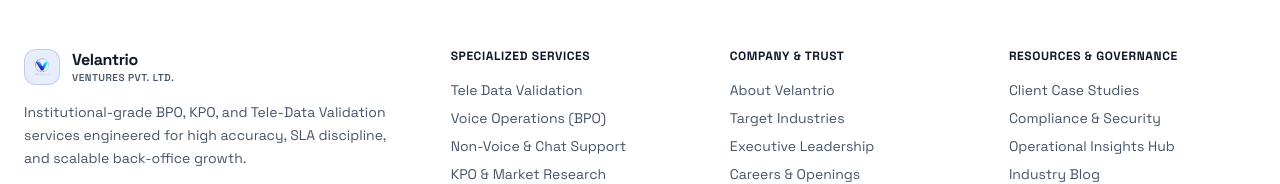
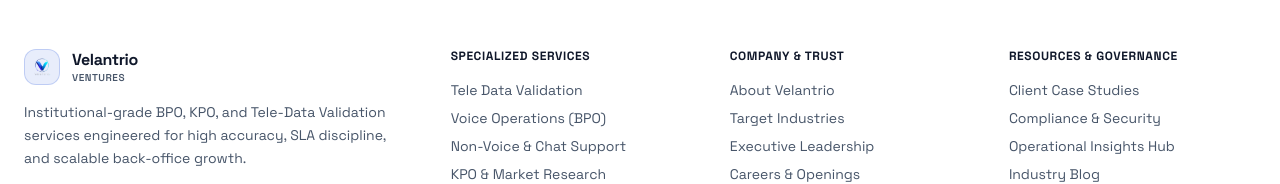
Before and after one commit to scamfreeindia-sfi/velantrio, a Next.js app: page / in a window 1280 px wide. Shown: the part 10478-10662 px from the top of the page. Built offline with nearby package versions, Linux system fonts and the light colour scheme.

Commit message:
fix: update company name in Footer component for consistency

```diff
--- a/app/Components/Footer.tsx
+++ b/app/Components/Footer.tsx
@@ -55,7 +55,7 @@
                   Velantrio
                 </span>
                 <span className="text-[10px] text-muted-foreground font-semibold uppercase tracking-wider -mt-0.5">
-                  Ventures Pvt. Ltd.
+                  Ventures
                 </span>
               </div>
             </Link>
```
Also changed, not shown: 1 other file (tests, documents, lock files or other folders).
